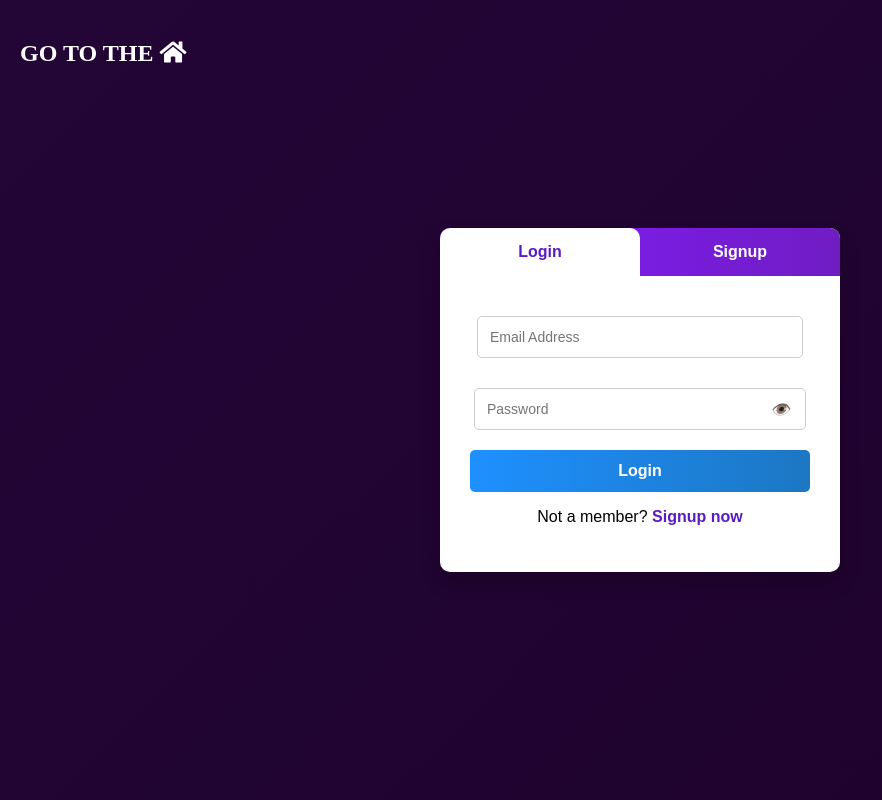
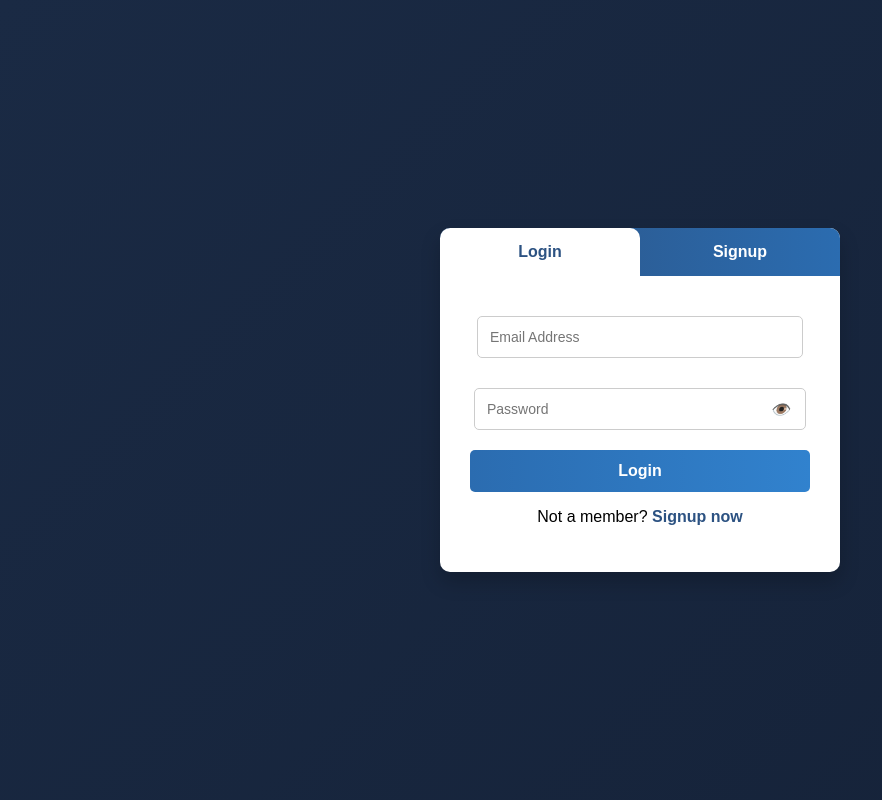
Before and after one commit to pineapple-petezah/Flask-Python-HTML, a Flask app: page / in a window 1280 px wide. Shown: the whole page, without its empty margins (0-882 px from the left). Run offline with Flask 3, Linux system fonts and the light colour scheme.

Commit message:
Update index.html

```diff
--- a/templates/index.html
+++ b/templates/index.html
@@ -15,7 +15,7 @@
             justify-content: center;
             align-items: center;
             height: 100vh;
-            background: linear-gradient(135deg, #230536, #1e032c);
+            background: linear-gradient(135deg, #1a2a44, #152238);
         }
 
         #heading {
@@ -30,7 +30,7 @@
         }
 
         #heading:hover {
-            color: #095ebe;
+            color: #4a90e2;
             transform: scale(1.1);
         }
 
@@ -45,7 +45,7 @@
         .form-header {
             display: flex;
             justify-content: space-evenly;
-            background: linear-gradient(to right, #831eff, #701cc3);
+            background: linear-gradient(to right, #2c5282, #2b6cb0);
         }
 
         .form-header div {
@@ -60,7 +60,7 @@
 
         .form-header .active {
             background: white;
-            color: #591cc3;
+            color: #2c5282;
             border-radius: 10px 10px 0 0;
         }
 
@@ -99,7 +99,7 @@
         .form-content button {
             width: 100%;
             padding: 12px;
-            background: linear-gradient(to right, #1e90ff, #1c77c3);
+            background: linear-gradient(to right, #2b6cb0, #3182ce);
             color: white;
             border: none;
             border-radius: 5px;
@@ -110,7 +110,7 @@
         }
 
         .form-content button:hover {
-            background: #671cc3;
+            background: #2c5282;
         }
 
         .form-footer {
@@ -119,7 +119,7 @@
         }
 
         .form-footer a {
-            color: #591cc3;
+            color: #2c5282;
             text-decoration: none;
             font-weight: bold;
         }
@@ -131,9 +131,6 @@
 </head>
 
 <body>
-    <a href="https://codewithbismillah.vercel.app/" target="_blank">
-        <h2 id="heading">GO TO THE <i class="fas fa-home"></i></h2>
-    </a>
     <div class="form-container">
         <div class="form-header">
             <div id="login-tab" class="active" onclick="showLogin()">Login</div>
```
